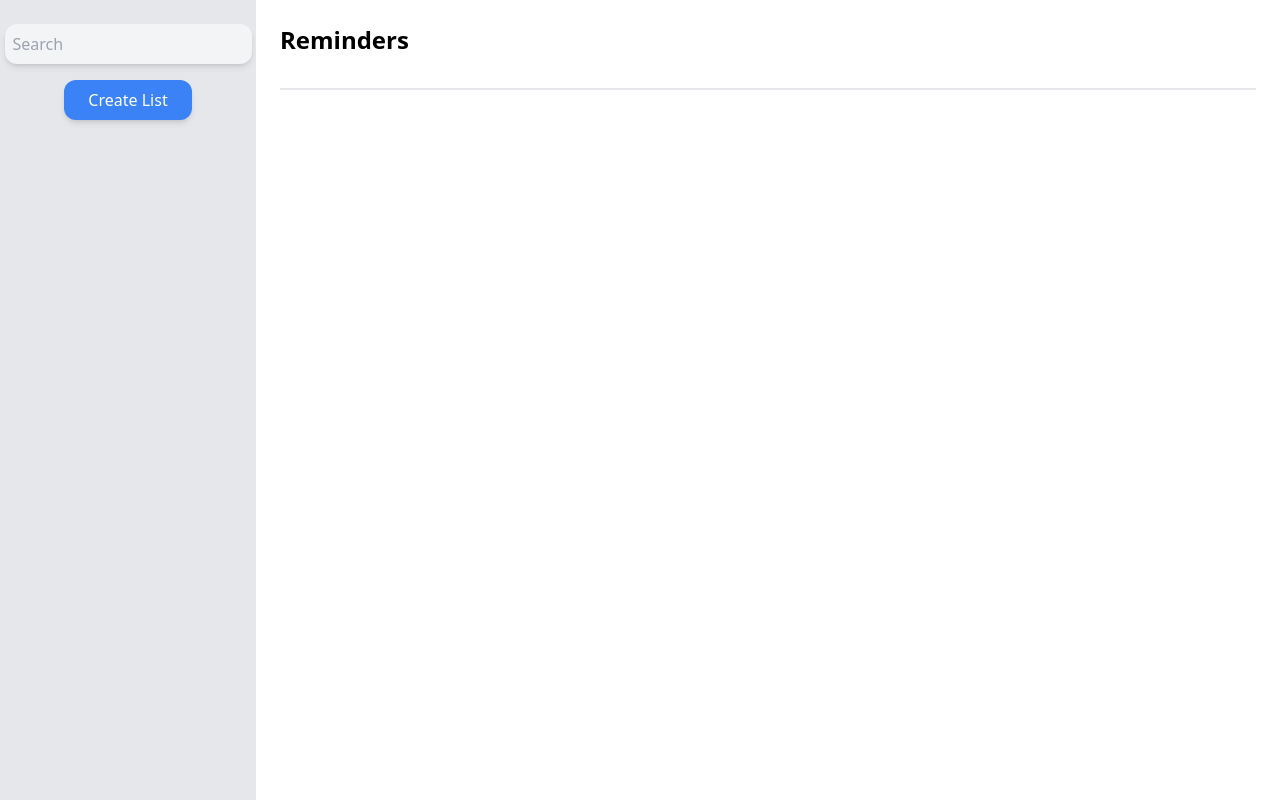
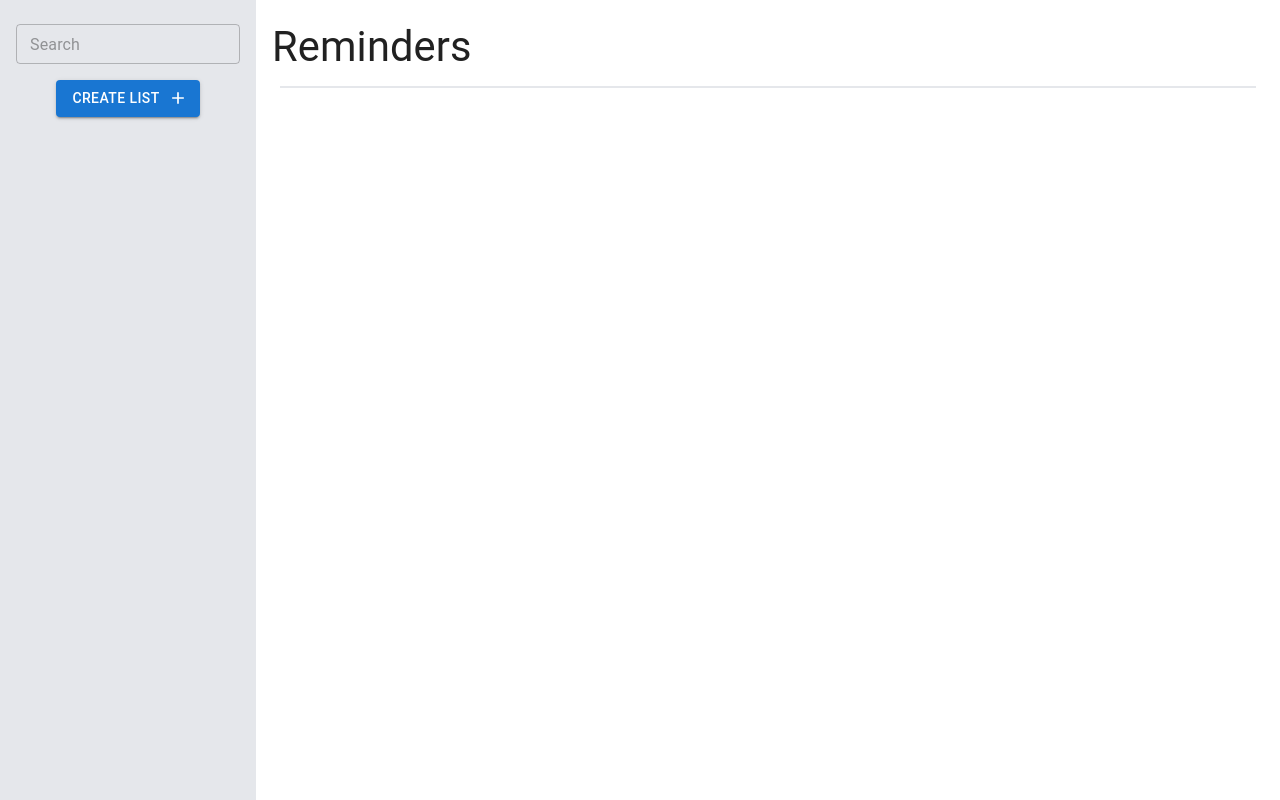
Before and after one commit to abbas-13/to-do-app-, a React (Create React App) app: page / in a window 1280 px wide. Built offline with nearby package versions, Linux system fonts and the light colour scheme.

Commit message:
make app responsive

```diff
--- a/package.json
+++ b/package.json
@@ -3,6 +3,10 @@
   "version": "0.1.0",
   "private": true,
   "dependencies": {
+    "@emotion/react": "^11.11.4",
+    "@emotion/styled": "^11.11.0",
+    "@mui/icons-material": "^5.15.12",
+    "@mui/material": "^5.15.12",
     "@testing-library/jest-dom": "^5.17.0",
     "@testing-library/react": "^13.4.0",
     "@testing-library/user-event": "^13.5.0",
--- a/src/App.js
+++ b/src/App.js
@@ -1,4 +1,12 @@
 import { useEffect, useState } from "react";
+import {
+  Button,
+  createTheme,
+  CssBaseline,
+  ThemeProvider,
+  Typography,
+} from "@mui/material";
+import AddIcon from "@mui/icons-material/Add";
 
 import { Appshell } from "./Components/Appshell";
 import { Modal } from "./Components/Modal";
@@ -13,6 +21,18 @@ function App() {
   const [lists, setLists] = useState([]);
 
   const [selectedList, setSelectedList] = useState();
+
+  const theme = createTheme();
+
+  theme.typography.h3 = {
+    fontSize: "1.4rem",
+    "@media (min-width:600px)": {
+      fontSize: "1.6rem",
+    },
+    [theme.breakpoints.up("md")]: {
+      fontSize: "2.6rem",
+    },
+  };
 
   const selectList = (id, name) => {
     setSelectedList({ id, name });
@@ -52,21 +72,27 @@ function App() {
       value={{ selectList, selectedList, setSelectedList }}
     >
       <ListsContext.Provider value={{ lists, setLists }}>
+        <>
+          <CssBaseline />
           <div>
             <Appshell>
-            <h2 className="text-2xl font-semibold p-2">Reminders</h2>
-            <h2 className="text-2xl p-2">{selectedList?.name || ""}</h2>
+              <ThemeProvider theme={theme}>
+                <Typography variant="h3">Reminders</Typography>
+              </ThemeProvider>
+              <Typography variant="h5">{selectedList?.name || ""}</Typography>
               <div className="border border-gray-200 m-2"></div>
-            <div className="grid grid-cols-8">
+
               {selectedList?.name ? (
-                <button
+                <Button
                   onClick={toggleModal}
-                  className="m-2 shadow-md hover:drop-shadow-xl active:bg-blue-700 p-2 rounded-xl bg-blue-500 text-white"
+                  sx={{ width: "100px", margin: "8px" }}
+                  variant="contained"
+                  endIcon={<AddIcon />}
                 >
-                  Add +
-                </button>
+                  Add
+                </Button>
               ) : null}
-            </div>
+
               <div className="grid grid-rows-5">
                 {toDos
                   .filter((toDo) => toDo.list === selectedList?.id)
@@ -89,6 +115,7 @@ function App() {
               </div>
             </Appshell>
           </div>
+        </>
       </ListsContext.Provider>
     </SelectListContext.Provider>
   );
--- a/src/Components/Appshell.js
+++ b/src/Components/Appshell.js
@@ -1,10 +1,40 @@
+import { Box, Button, useMediaQuery } from "@mui/material";
+import MenuIcon from "@mui/icons-material/Menu";
+import { useState } from "react";
+
+import { MobileSidebar } from "./MobileSidebar.js";
 import { Sidebar } from "./Sidebar.js";
 
 export const Appshell = ({ children }) => {
+  const [open, setOpen] = useState(false);
+  const isSmallScreen = useMediaQuery("(max-width: 600px)");
+
+  const toggleDrawer = (newOpen) => () => {
+    setOpen(newOpen);
+  };
+
   return (
-    <div className="h-screen flex">
-      <Sidebar />
-      <main className="flex-1 p-4 overflow-x-hidden">{children}</main>
+    <div>
+      {!isSmallScreen ? (
+        <div className="h-screen flex">
+          <Sidebar />
+          <main className="flex-1 p-4 overflow-x-hidden">{children}</main>
+        </div>
+      ) : (
+        <div className="h-screen flex">
+          <Button onClick={toggleDrawer(true)}>
+            <MenuIcon
+              fontSize="large"
+              style={{ position: "absolute", top: 10, left: 10 }}
+            />
+          </Button>
+
+          <Box onClick={toggleDrawer(false)}>
+            {open && <MobileSidebar open={open} toggleDrawer={toggleDrawer} />}
+          </Box>
+          <main className="flex-1 p-4 overflow-x-hidden">{children}</main>
+        </div>
+      )}
     </div>
   );
 };
--- /dev/null
+++ b/src/Components/MobileSidebar.js
@@ -0,0 +1,85 @@
+import { useContext, useState } from "react";
+import { Box, Drawer, Button } from "@mui/material";
+import { v4 as uuidv4 } from "uuid";
+import AddIcon from "@mui/icons-material/Add";
+
+import { ToDoList } from "./To-DoList";
+import { SearchBar } from "./SearchBar";
+import { ListsContext } from "../Context/ListsContext";
+import { SelectListContext } from "../Context/SelectListContext";
+
+export const MobileSidebar = ({ open, toggleDrawer }) => {
+  const [listCreated, setListCreated] = useState(true);
+  const [input, setInput] = useState("");
+  const [searchResult, setSearchResult] = useState([]);
+
+  const { lists, setLists } = useContext(ListsContext);
+  const { selectList, setSelectedList } = useContext(SelectListContext);
+
+  const addList = () => {
+    setListCreated(false);
+    const newId = uuidv4();
+    const newList = { id: newId };
+
+    setLists((prevLists) => [newList, ...prevLists]);
+    selectList(newId);
+  };
+
+  const createList = (name) => {
+    const updatedToDoLists = lists.map((list) =>
+      list.name || !list.id ? list : { ...list, name }
+    );
+
+    localStorage.setItem("toDoLists", JSON.stringify(updatedToDoLists));
+    setLists(updatedToDoLists);
+    setSelectedList(updatedToDoLists[0]);
+  };
+
+  const deleteList = (id) => {
+    const updatedToDoLists = lists.filter((toDoList) => toDoList.id !== id);
+    localStorage.setItem("toDoLists", JSON.stringify(updatedToDoLists));
+    setLists(updatedToDoLists);
+    selectList(null);
+  };
+  return (
+    <Drawer open={open} onClose={toggleDrawer(false)}>
+      <SearchBar
+        setSearchResult={setSearchResult}
+        lists={lists}
+        createList={createList}
+        deleteList={deleteList}
+        listCreated={listCreated}
+        setListCreated={setListCreated}
+        input={input}
+        setInput={setInput}
+      />
+      <div className="flex my-4 items-center justify-center w-full">
+        <Button variant="contained" onClick={addList} endIcon={<AddIcon />}>
+          Create List
+        </Button>
+      </div>
+      {input?.length
+        ? searchResult?.map((searchResult) => (
+            <ToDoList
+              key={searchResult.id}
+              list={searchResult}
+              createList={createList}
+              deleteList={deleteList}
+              listCreated={listCreated}
+              setListCreated={setListCreated}
+            />
+          ))
+        : lists?.map((list) => (
+            <ToDoList
+              key={list.id}
+              list={list}
+              createList={createList}
+              deleteList={deleteList}
+              listCreated={listCreated}
+              setListCreated={setListCreated}
+              autoFocus
+            />
+          ))}
+    </Drawer>
+  );
+};
--- a/src/Components/SearchBar.js
+++ b/src/Components/SearchBar.js
@@ -1,3 +1,5 @@
+import { Box, TextField } from "@mui/material";
+
 export const SearchBar = ({ lists, setSearchResult, input, setInput }) => {
   const handleInputChange = (event) => {
     setInput(event.target.value);
@@ -20,14 +22,16 @@ export const SearchBar = ({ lists, setSearchResult, input, setInput }) => {
   return (
     <div>
       <form
-        className="flex p-2 rounded-lg items-center justify-center"
+        className="flex my-2 items-center justify-center"
         onSubmit={handleSearch}
       >
-        <input
-          className="rounded-xl shadow-md hover:drop-shadow-xl hover:bg-white p-2 w-96 bg-gray-100"
+        <TextField
+          size="small"
+          id="outlined-basic"
+          placeholder="Search"
+          variant="outlined"
           value={input}
           onChange={handleInputChange}
-          placeholder="Search"
         />
       </form>
     </div>
--- a/src/Components/Sidebar.js
+++ b/src/Components/Sidebar.js
@@ -5,6 +5,8 @@ import { SelectListContext } from "../Context/SelectListContext";
 
 import { v4 as uuidv4 } from "uuid";
 import { useContext, useState } from "react";
+import { Button } from "@mui/material";
+import AddIcon from "@mui/icons-material/Add";
 
 export const Sidebar = () => {
   const [listCreated, setListCreated] = useState(true);
@@ -53,13 +55,10 @@ export const Sidebar = () => {
           input={input}
           setInput={setInput}
         />
-        <div className="flex items-center justify-center w-full">
-          <button
-            onClick={addList}
-            className="m-2 shadow-md hover:drop-shadow-xl active:bg-blue-700 p-2 pl-6 pr-6 rounded-xl bg-blue-500 text-white"
-          >
+        <div className="flex my-4 items-center justify-center w-full">
+          <Button variant="contained" onClick={addList} endIcon={<AddIcon />}>
             Create List
-          </button>
+          </Button>
         </div>
         {input?.length
           ? searchResult?.map((searchResult) => (
--- a/src/Components/To-DoItem.js
+++ b/src/Components/To-DoItem.js
@@ -1,4 +1,5 @@
-import { MdDeleteSweep } from "react-icons/md";
+import DeleteSweepIcon from "@mui/icons-material/DeleteSweep";
+import { Card } from "@mui/material";
 
 export const ToDoItem = ({ data, checkToDo, deleteToDo }) => {
   const toDoClassName = data.isChecked
@@ -6,7 +7,17 @@ export const ToDoItem = ({ data, checkToDo, deleteToDo }) => {
     : "ml-2 font-semibold";
 
   return (
-    <div className="bg-gray-200 rounded-lg w-full m-2 p-2">
+    <Card
+      variant="elevation"
+      raised
+      sx={{
+        margin: "10px",
+        minHeight: "80px",
+        padding: "8px",
+        borderRadius: "10px",
+        backgroundColor: "#FFFFFF",
+      }}
+    >
       <div className=" relative w-100%">
         <input
           type="checkbox"
@@ -15,8 +26,7 @@ export const ToDoItem = ({ data, checkToDo, deleteToDo }) => {
         />
         <label className={toDoClassName}> {data.toDoName}</label>
         <div className="absolute flex items-center mr-2 inset-y-0 right-0">
-          <MdDeleteSweep
-            className="size-5"
+          <DeleteSweepIcon
             onClick={() => deleteToDo(data.id)}
             style={{ cursor: "pointer" }}
           />
@@ -26,6 +36,6 @@ export const ToDoItem = ({ data, checkToDo, deleteToDo }) => {
         </div>
       </div>
       <p className="text-sm m-2 ml-6"> {data.notes}</p>
-    </div>
+    </Card>
   );
 };
--- a/src/Components/To-DoList.js
+++ b/src/Components/To-DoList.js
@@ -1,6 +1,7 @@
 import { useContext, useState } from "react";
-import { MdDeleteSweep } from "react-icons/md";
+import DeleteSweepIcon from "@mui/icons-material/DeleteSweep";
 import { SelectListContext } from "../Context/SelectListContext";
+import { TextField, Box } from "@mui/material";
 
 export const ToDoList = ({
   list,
@@ -17,11 +18,10 @@ export const ToDoList = ({
   };
 
   return (
-    <div
+    <Box
       onClick={() => {
         selectList(list.id, list.name);
       }}
-      className="bg-gray-100 cursor-pointer flex shadow-md pt-2 pb-2 mt-2 mb-2 rounded-xl hover:drop-shadow-xl hover:bg-white active:bg-gray-100 active:shadow-sm aspect-w-1 aspect-h-1 max-w-xs max-h-xs group"
     >
       <form
         onSubmit={(event) => {
@@ -31,17 +31,18 @@ export const ToDoList = ({
         }}
         className="flex max-w-fit items-center flex-grow"
       >
-        <input
-          className="bg-gray-100 pl-2 pt-2 pb-2 ml-1 rounded-xl group-hover:bg-white group-active:bg-gray-100 flex-grow"
-          type="text"
-          value={inputValue}
+        <TextField
+          id="standard-basic"
+          sx={{ marginX: 2 }}
+          variant="standard"
           onChange={(event) => handleListNameChange(event)}
           placeholder="List name..."
+          value={inputValue}
         />
       </form>
 
       <div className="flex m-2 ml-auto items-center justify-center">
-        <MdDeleteSweep
+        <DeleteSweepIcon
           className="size-5"
           onClick={(event) => {
             event.stopPropagation();
@@ -50,6 +51,6 @@ export const ToDoList = ({
           style={{ cursor: "pointer" }}
         />
       </div>
-    </div>
+    </Box>
   );
 };
```
Also changed, not shown: 2 other files (tests, documents, lock files or other folders). Lines whose indentation alone changed are shown as unchanged.
